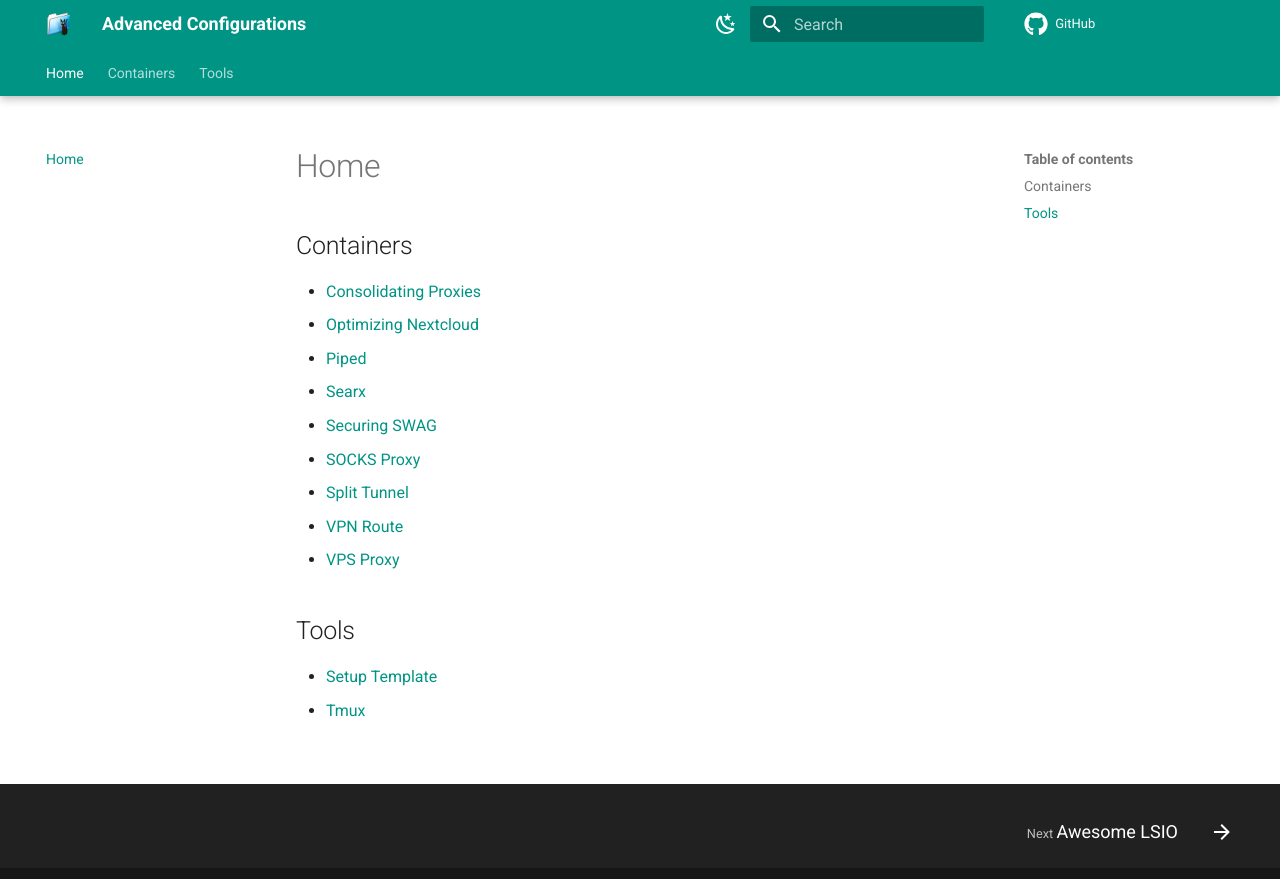
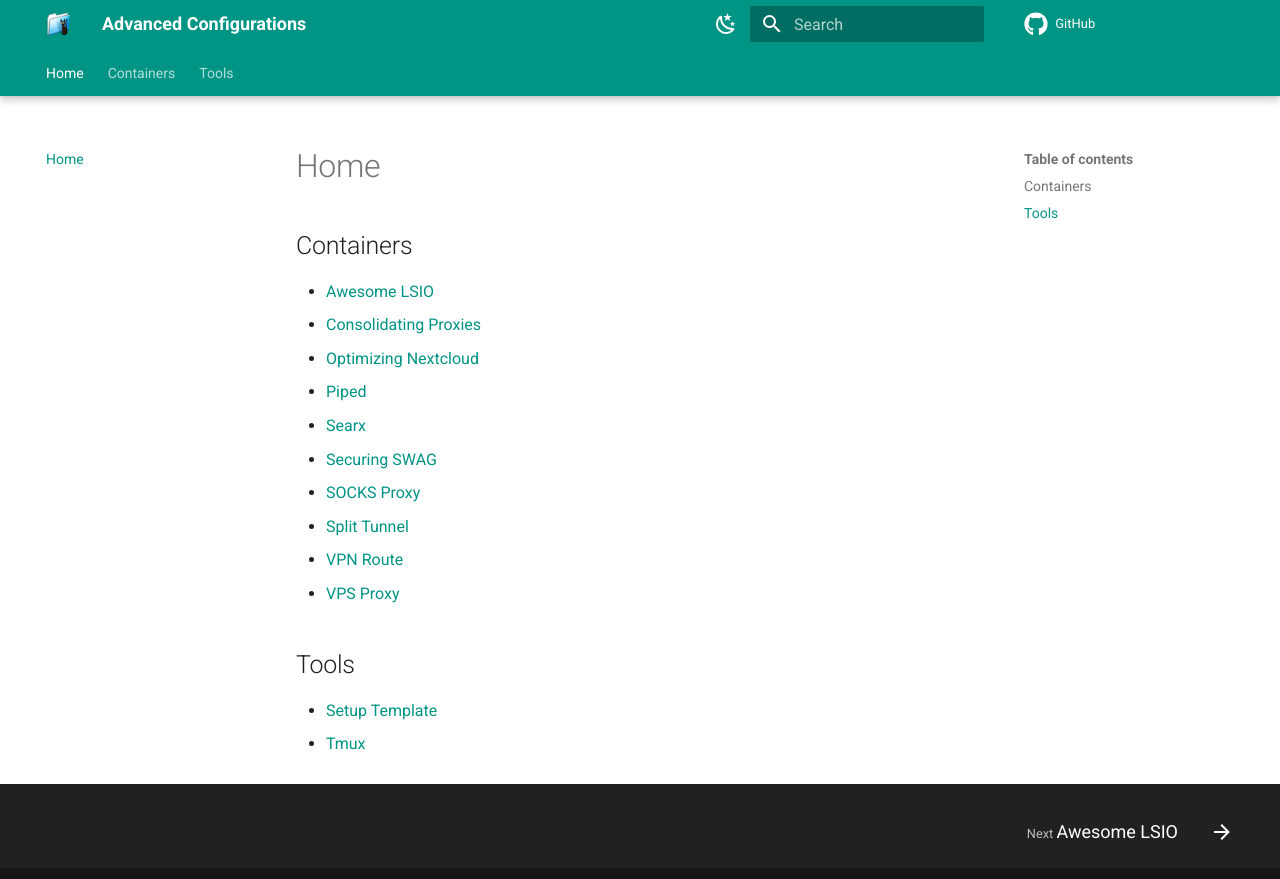
Before and after one commit to quietsy/advanced-configurations, an MkDocs documentation site: the page built from docs/index.md, in a window 1280 px wide. Shown: the top 879 px of the page. Built offline with MkDocs 1.6.1 and Material for MkDocs 9.7.7, drawn with Linux system fonts in a browser that asks for light colours; comment, search, counter and statistics services are not loaded.

Commit message:
Add awesome lsio to the index

```diff
--- a/docs/index.md
+++ b/docs/index.md
@@ -1,5 +1,6 @@
 ## Containers
 
+- [Awesome LSIO](awesome-lsio)
 - [Consolidating Proxies](consolidate)
 - [Optimizing Nextcloud](nextcloud)
 - [Piped](piped)
```
